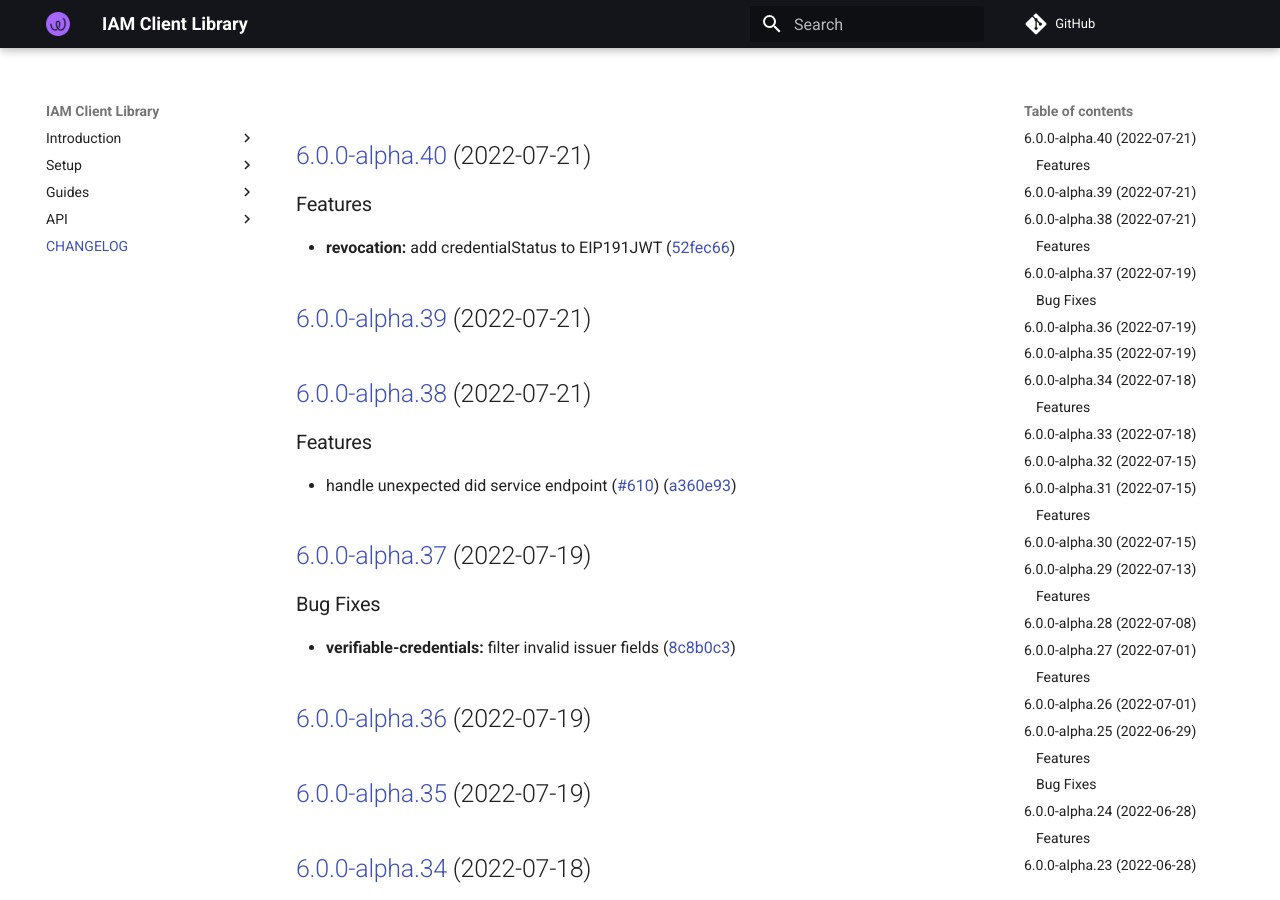
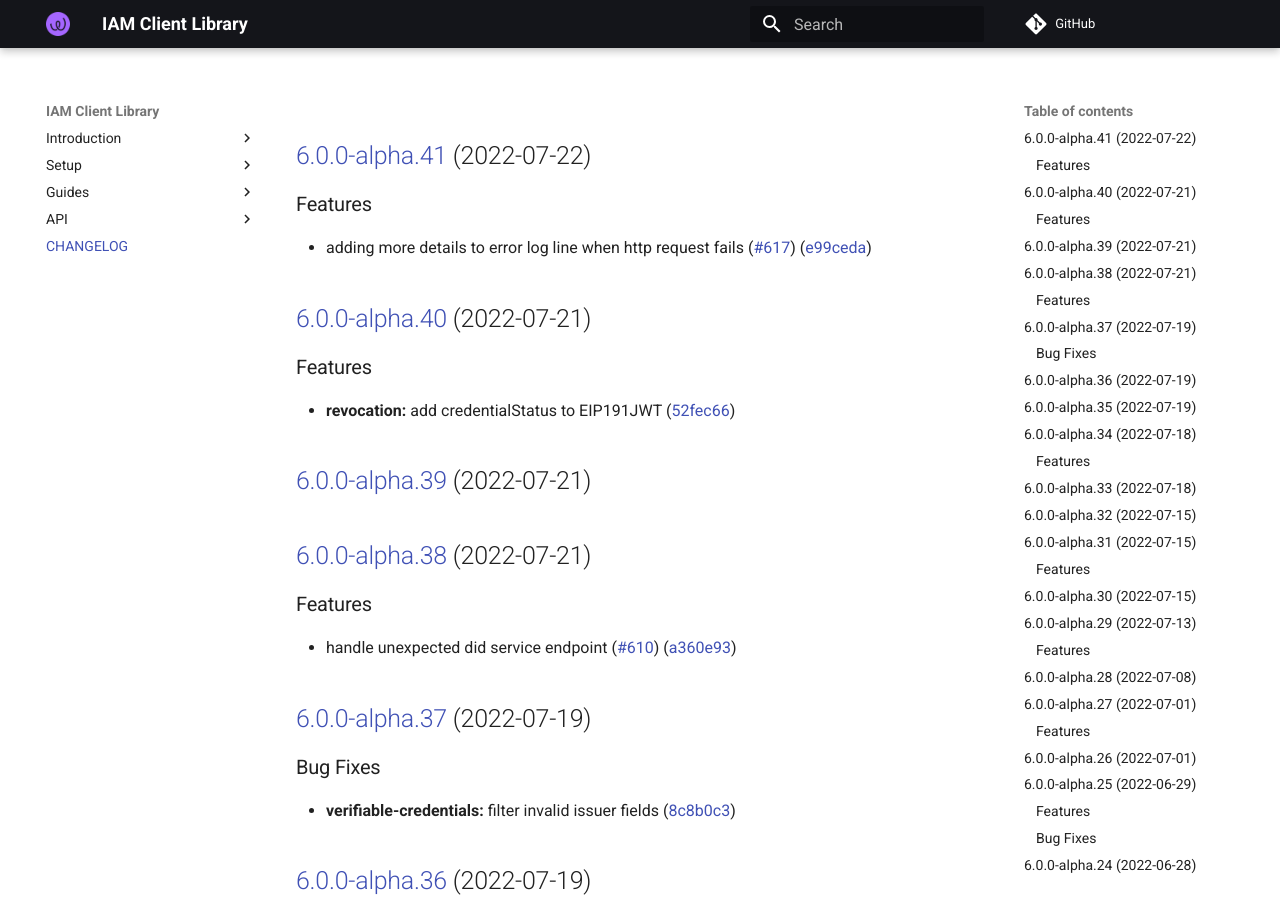
Before and after one commit to energywebfoundation/iam-client-lib, an MkDocs documentation site: the page built from docs/CHANGELOG.md, in a window 1280 px wide and 900 px high. Built offline with MkDocs 1.6.1 and Material for MkDocs 9.7.7, drawn with Linux system fonts in a browser that asks for light colours; comment, search, counter and statistics services are not loaded.

Commit message:
chore(release): 6.0.0-alpha.41 [skip ci]
## [6.0.0-alpha.41](https://github.com/energywebfoundation/iam-client-lib/compare/v6.0.0-alpha.40...v6.0.0-alpha.41) (2022-07-22)

### Features

* adding more details to error log line when http request fails ([#617](https://github.com/energywebfoundation/iam-client-lib/issues/617)) ([e99ceda](https://github.com/energywebfoundation/iam-client-lib/commit/e99cedac0e1ebc66369cfbfced39dce07822aab3))

```diff
--- a/docs/CHANGELOG.md
+++ b/docs/CHANGELOG.md
@@ -1,3 +1,10 @@
+## [6.0.0-alpha.41](https://github.com/energywebfoundation/iam-client-lib/compare/v6.0.0-alpha.40...v6.0.0-alpha.41) (2022-07-22)
+
+
+### Features
+
+* adding more details to error log line when http request fails ([#617](https://github.com/energywebfoundation/iam-client-lib/issues/617)) ([e99ceda](https://github.com/energywebfoundation/iam-client-lib/commit/e99cedac0e1ebc66369cfbfced39dce07822aab3))
+
 ## [6.0.0-alpha.40](https://github.com/energywebfoundation/iam-client-lib/compare/v6.0.0-alpha.39...v6.0.0-alpha.40) (2022-07-21)
 
 
--- a/package.json
+++ b/package.json
@@ -1,6 +1,6 @@
 {
   "name": "iam-client-lib",
-  "version": "6.0.0-alpha.40",
+  "version": "6.0.0-alpha.41",
   "description": "Library for Decentralized Identity and Access Management",
   "main": "dist/index.js",
   "module": "dist/index.esm.js",
```
